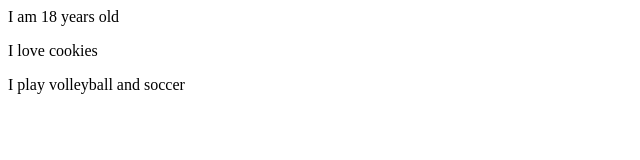
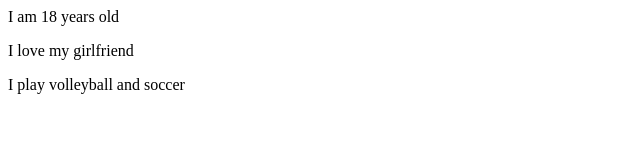
Before and after one commit to greyes-4/webdev_lab1, a plain HTML site: page index.html in a window 1280 px wide. Shown: the full height of the page, 0-640 px from the left. Drawn offline with Linux system fonts and the light colour scheme.

Commit message:
Editted line 2

```diff
--- a/index.html
+++ b/index.html
@@ -1,4 +1,4 @@
 <p> I am 18 years old </p>
-<p> I love cookies </p>
+<p> I love my girlfriend </p>
 <p> I play volleyball and soccer</p>
 </html>
```
